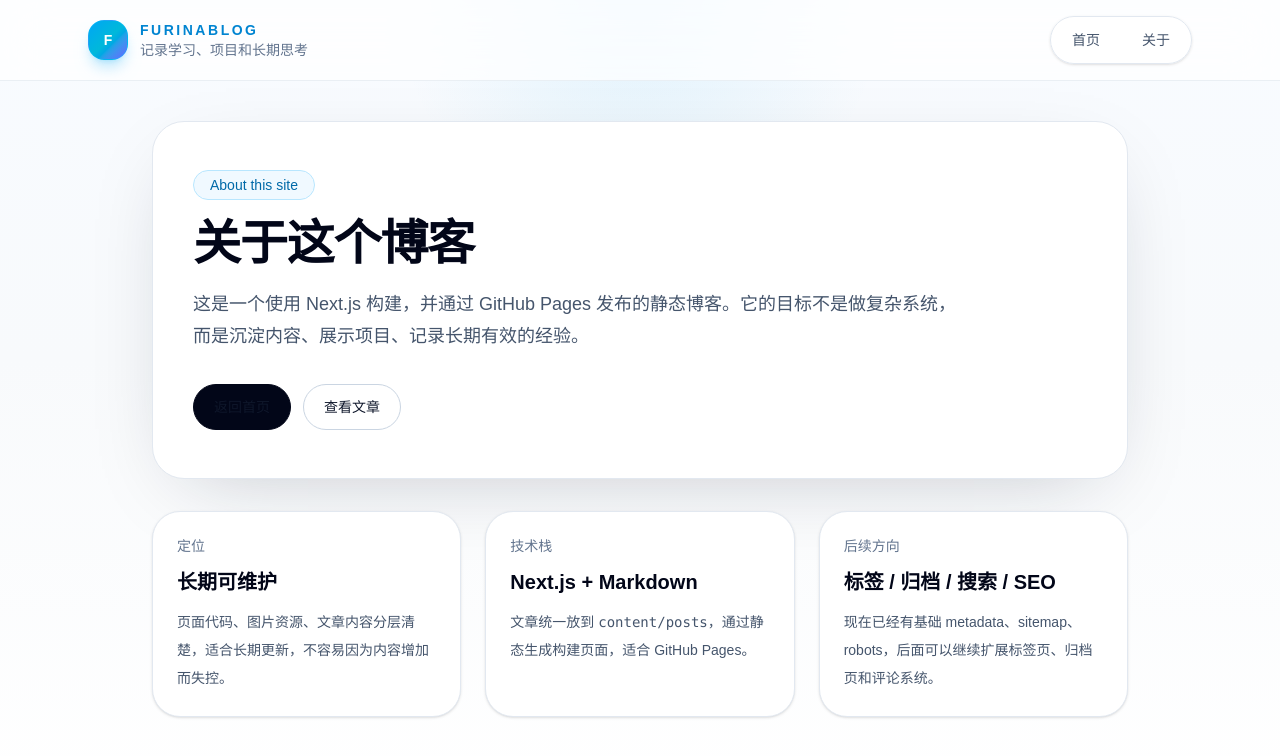
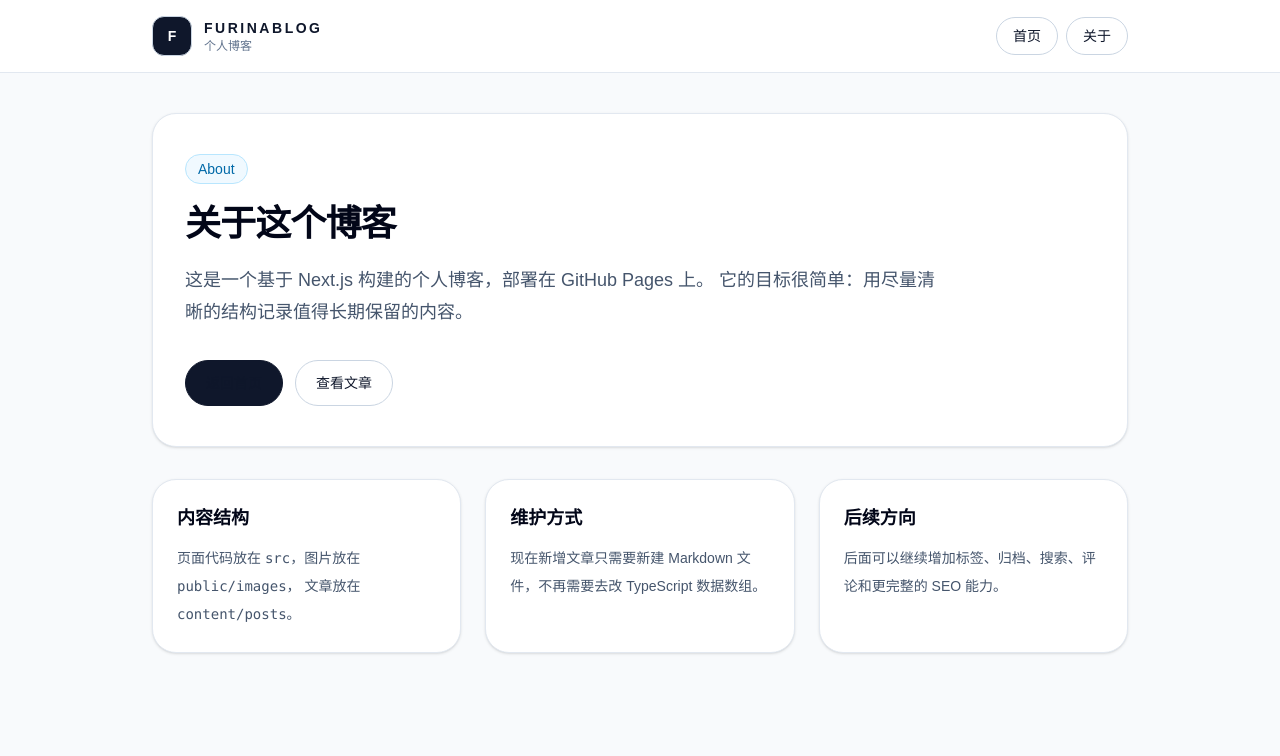
Before and after one commit to 1031260154/furinablog, a Next.js app: page /about in a window 1280 px wide. Shown: the top 756 px of the page. Built offline with nearby package versions, Linux system fonts and the light colour scheme.

Commit message:
refactor: simplify layout and unify bordered buttons

```diff
--- a/src/app/about/page.tsx
+++ b/src/app/about/page.tsx
@@ -4,83 +4,69 @@ import Header from '@/components/Header'
 
 export const metadata: Metadata = {
   title: '关于',
-  description: '了解这个博客的定位、技术栈和后续迭代方向。',
+  description: '了解这个博客的定位、技术栈和后续方向。',
   alternates: {
     canonical: '/about/',
-  },
-  openGraph: {
-    url: '/about/',
-    title: '关于 | Furinablog',
-    description: '了解这个博客的定位、技术栈和后续迭代方向。',
-    images: ['/images/cover-1.png'],
-  },
-  twitter: {
-    card: 'summary_large_image',
-    title: '关于 | Furinablog',
-    description: '了解这个博客的定位、技术栈和后续迭代方向。',
-    images: ['/images/cover-1.png'],
   },
 }
 
 export default function AboutPage() {
   return (
-    <div className="min-h-screen bg-[radial-gradient(circle_at_top,_rgba(14,165,233,0.1),_transparent_24%),linear-gradient(to_bottom,_#f8fbff,_#f8fafc_45%,_#ffffff_100%)] text-slate-900">
+    <div className="min-h-screen bg-slate-50 text-slate-900">
       <Header />
 
-      <main className="mx-auto max-w-5xl px-6 pb-20 pt-10">
-        <section className="overflow-hidden rounded-[32px] border border-slate-200 bg-white shadow-[0_24px_80px_-34px_rgba(15,23,42,0.25)]">
-          <div className="px-6 py-10 md:px-10 md:py-12">
-            <span className="inline-flex rounded-full border border-sky-200 bg-sky-50 px-4 py-1 text-sm font-medium text-sky-700">
-              About this site
+      <main className="mx-auto max-w-5xl px-6 py-10">
+        <section className="rounded-3xl border border-slate-200 bg-white px-8 py-10 shadow-sm">
+          <span className="inline-flex rounded-full border border-sky-200 bg-sky-50 px-3 py-1 text-sm font-medium text-sky-700">
+            About
           </span>
 
-            <h1 className="mt-5 text-4xl font-semibold tracking-tight text-slate-950 md:text-5xl">
+          <h1 className="mt-5 text-4xl font-semibold tracking-tight text-slate-950">
             关于这个博客
           </h1>
 
           <p className="mt-5 max-w-3xl text-lg leading-8 text-slate-600">
-              这是一个使用 Next.js 构建，并通过 GitHub Pages 发布的静态博客。它的目标不是做复杂系统，而是沉淀内容、展示项目、记录长期有效的经验。
+            这是一个基于 Next.js 构建的个人博客，部署在 GitHub Pages 上。
+            它的目标很简单：用尽量清晰的结构记录值得长期保留的内容。
           </p>
 
           <div className="mt-8 flex flex-wrap gap-3">
             <Link
               href="/"
-                className="inline-flex items-center justify-center rounded-full border border-slate-950 bg-slate-950 px-5 py-3 text-sm font-medium text-white transition hover:-translate-y-0.5 hover:border-slate-800 hover:bg-slate-800"
+              className="inline-flex items-center rounded-full border border-slate-900 bg-slate-900 px-5 py-3 text-sm font-medium text-white transition hover:bg-slate-800"
             >
               返回首页
             </Link>
+
             <Link
               href="/"
-                className="inline-flex items-center justify-center rounded-full border border-slate-300 bg-white px-5 py-3 text-sm font-medium text-slate-700 transition hover:-translate-y-0.5 hover:border-slate-400 hover:text-slate-950"
+              className="inline-flex items-center rounded-full border border-slate-300 bg-white px-5 py-3 text-sm font-medium text-slate-700 transition hover:bg-slate-50 hover:text-slate-950"
             >
               查看文章
             </Link>
           </div>
-          </div>
         </section>
 
         <section className="mt-8 grid gap-6 md:grid-cols-3">
-          <div className="rounded-[28px] border border-slate-200 bg-white p-6 shadow-sm">
-            <p className="text-sm font-medium text-slate-500">定位</p>
-            <h2 className="mt-3 text-xl font-semibold text-slate-950">长期可维护</h2>
+          <div className="rounded-3xl border border-slate-200 bg-white p-6 shadow-sm">
+            <h2 className="text-lg font-semibold text-slate-950">内容结构</h2>
             <p className="mt-3 text-sm leading-7 text-slate-600">
-              页面代码、图片资源、文章内容分层清楚，适合长期更新，不容易因为内容增加而失控。
+              页面代码放在 <code>src</code>，图片放在 <code>public/images</code>，
+              文章放在 <code>content/posts</code>。
             </p>
           </div>
 
-          <div className="rounded-[28px] border border-slate-200 bg-white p-6 shadow-sm">
-            <p className="text-sm font-medium text-slate-500">技术栈</p>
-            <h2 className="mt-3 text-xl font-semibold text-slate-950">Next.js + Markdown</h2>
+          <div className="rounded-3xl border border-slate-200 bg-white p-6 shadow-sm">
+            <h2 className="text-lg font-semibold text-slate-950">维护方式</h2>
             <p className="mt-3 text-sm leading-7 text-slate-600">
-              文章统一放到 <code>content/posts</code>，通过静态生成构建页面，适合 GitHub Pages。
+              现在新增文章只需要新建 Markdown 文件，不再需要去改 TypeScript 数据数组。
             </p>
           </div>
 
-          <div className="rounded-[28px] border border-slate-200 bg-white p-6 shadow-sm">
-            <p className="text-sm font-medium text-slate-500">后续方向</p>
-            <h2 className="mt-3 text-xl font-semibold text-slate-950">标签 / 归档 / 搜索 / SEO</h2>
+          <div className="rounded-3xl border border-slate-200 bg-white p-6 shadow-sm">
+            <h2 className="text-lg font-semibold text-slate-950">后续方向</h2>
             <p className="mt-3 text-sm leading-7 text-slate-600">
-              现在已经有基础 metadata、sitemap、robots，后面可以继续扩展标签页、归档页和评论系统。
+              后面可以继续增加标签、归档、搜索、评论和更完整的 SEO 能力。
             </p>
           </div>
         </section>
--- a/src/app/globals.css
+++ b/src/app/globals.css
@@ -1,11 +1,8 @@
 @import "tailwindcss";
 
 :root {
-  color-scheme: light;
-}
-
-* {
-  box-sizing: border-box;
+  --background: #f8fafc;
+  --foreground: #0f172a;
 }
 
 html {
@@ -13,20 +10,16 @@ html {
 }
 
 body {
-  margin: 0;
-  min-height: 100vh;
-  background: #f8fafc;
-  color: #111827;
-  font-family:
-    Arial, Helvetica, sans-serif;
+  background: var(--background);
+  color: var(--foreground);
+  font-family: Arial, Helvetica, sans-serif;
 }
 
 a {
+  text-decoration: none;
   color: inherit;
-  text-decoration: none;
 }
 
-img {
-  display: block;
-  max-width: 100%;
+* {
+  box-sizing: border-box;
 }
--- a/src/app/page.tsx
+++ b/src/app/page.tsx
@@ -6,20 +6,20 @@ import { getAllPostsMeta } from '@/lib/posts'
 
 export const metadata: Metadata = {
   title: '首页',
-  description: '记录学习路径、项目实践和长期可复用的经验沉淀。',
+  description: '记录学习、项目实践和长期积累。',
   alternates: {
     canonical: '/',
   },
   openGraph: {
     url: '/',
     title: 'Furinablog',
-    description: '记录学习路径、项目实践和长期可复用的经验沉淀。',
+    description: '记录学习、项目实践和长期积累。',
     images: ['/images/cover-1.png'],
   },
   twitter: {
     card: 'summary_large_image',
     title: 'Furinablog',
-    description: '记录学习路径、项目实践和长期可复用的经验沉淀。',
+    description: '记录学习、项目实践和长期积累。',
     images: ['/images/cover-1.png'],
   },
 }
@@ -37,9 +37,7 @@ function formatDate(date: string) {
 }
 
 function getCoverImageSrc(basePath: string, coverImage?: string) {
-  if (!coverImage) {
-    return null
-  }
+  if (!coverImage) return null
 
   const safeCover = coverImage.replace(/^\/+/, '')
   return safeCover.startsWith('images/')
@@ -53,127 +51,66 @@ export default async function HomePage() {
   const otherPosts = posts.slice(1)
   const basePath = getBasePath()
 
-  const websiteJsonLd = {
-    '@context': 'https://schema.org',
-    '@type': 'Blog',
-    name: 'Furinablog',
-    description: '记录学习路径、项目实践和长期可复用的经验沉淀。',
-    url: 'https://1031260154.github.io/furinablog/',
-    inLanguage: 'zh-CN',
-    author: {
-      '@type': 'Person',
-      name: '梁世豪',
-    },
-  }
-
   return (
-    <div className="min-h-screen bg-[radial-gradient(circle_at_top,_rgba(14,165,233,0.12),_transparent_28%),linear-gradient(to_bottom,_#f8fbff,_#eef4ff_35%,_#f8fafc_100%)] text-slate-900">
-      <script
-        type="application/ld+json"
-        dangerouslySetInnerHTML={{ __html: JSON.stringify(websiteJsonLd) }}
-      />
-
+    <div className="min-h-screen bg-slate-50 text-slate-900">
       <Header />
 
-      <main className="mx-auto max-w-6xl px-6 pb-20 pt-10">
-        <section className="relative overflow-hidden rounded-[32px] border border-white/70 bg-white/80 px-6 py-8 shadow-[0_24px_80px_-32px_rgba(15,23,42,0.35)] backdrop-blur xl:px-10 xl:py-10">
-          <div className="absolute inset-y-0 right-0 w-1/2 bg-[radial-gradient(circle_at_top_right,_rgba(56,189,248,0.16),_transparent_55%)]" />
-          <div className="relative grid gap-8 lg:grid-cols-[1.15fr_0.85fr] lg:items-center">
-            <div>
-              <span className="inline-flex rounded-full border border-sky-200 bg-sky-50 px-4 py-1 text-sm font-medium text-sky-700">
-                个人博客 / 静态站点 / Markdown 内容管理
+      <main className="mx-auto max-w-5xl px-6 py-10">
+        <section className="rounded-3xl border border-slate-200 bg-white px-8 py-10 shadow-sm">
+          <div className="max-w-3xl">
+            <span className="inline-flex rounded-full border border-sky-200 bg-sky-50 px-3 py-1 text-sm font-medium text-sky-700">
+              Personal Blog
             </span>
 
             <h1 className="mt-5 text-4xl font-semibold tracking-tight text-slate-950 md:text-5xl">
-                把文章、项目和思考，
-                <span className="bg-gradient-to-r from-sky-600 via-cyan-500 to-indigo-600 bg-clip-text text-transparent">
-                  {' '}
-                  沉淀成长期资产
-                </span>
+              记录学习、项目和长期有效的思考
             </h1>
 
-              <p className="mt-5 max-w-2xl text-lg leading-8 text-slate-600">
-                这里记录我的学习路径、项目实践和值得反复回看的经验。现在首页和文章详情已经统一为同一套轻盈、卡片化、可长期维护的视觉语言。
+            <p className="mt-5 text-lg leading-8 text-slate-600">
+              这个博客用来沉淀值得反复回看的内容。现在文章已经迁移到 Markdown，
+              后续维护会更清晰，也更适合长期更新。
             </p>
 
             <div className="mt-8 flex flex-wrap gap-3">
               <Link
                 href={featuredPost ? `/posts/${featuredPost.slug}` : '/about'}
-                  className="inline-flex items-center justify-center rounded-full border border-slate-950 bg-slate-950 px-5 py-3 text-sm font-medium text-white transition hover:-translate-y-0.5 hover:border-slate-800 hover:bg-slate-800"
+                className="inline-flex items-center rounded-full border border-slate-900 bg-slate-900 px-5 py-3 text-sm font-medium text-white transition hover:bg-slate-800"
               >
                 {featuredPost ? '阅读最新文章' : '查看关于页面'}
               </Link>
 
               <Link
                 href="/about"
-                  className="inline-flex items-center justify-center rounded-full border border-slate-300 bg-white px-5 py-3 text-sm font-medium text-slate-700 transition hover:-translate-y-0.5 hover:border-slate-400 hover:text-slate-950"
+                className="inline-flex items-center rounded-full border border-slate-300 bg-white px-5 py-3 text-sm font-medium text-slate-700 transition hover:bg-slate-50 hover:text-slate-950"
               >
                 关于本站
               </Link>
             </div>
           </div>
-
-            <div className="grid gap-4 sm:grid-cols-2">
-              <div className="rounded-3xl border border-slate-200/80 bg-white/85 p-5 shadow-sm sm:col-span-2">
-                <p className="text-sm font-medium text-slate-500">站点概览</p>
-                <div className="mt-4 grid gap-4 sm:grid-cols-3">
-                  <div>
-                    <p className="text-3xl font-semibold text-slate-950">{posts.length}</p>
-                    <p className="mt-1 text-sm text-slate-500">已发布文章</p>
-                  </div>
-                  <div>
-                    <p className="text-3xl font-semibold text-slate-950">MD</p>
-                    <p className="mt-1 text-sm text-slate-500">内容维护方式</p>
-                  </div>
-                  <div>
-                    <p className="text-3xl font-semibold text-slate-950">Pages</p>
-                    <p className="mt-1 text-sm text-slate-500">自动部署目标</p>
-                  </div>
-                </div>
-              </div>
-
-              <div className="rounded-3xl border border-slate-200/80 bg-slate-950 p-5 text-slate-50 shadow-sm">
-                <p className="text-sm font-medium text-slate-300">维护体验</p>
-                <p className="mt-3 text-lg font-semibold">文章与代码分离</p>
-                <p className="mt-2 text-sm leading-7 text-slate-300">
-                  文章统一存放到{' '}
-                  <code className="rounded bg-white/10 px-1.5 py-0.5 text-slate-100">
-                    content/posts
-                  </code>
-                  ，后续维护更清晰。
-                </p>
-              </div>
-
-              <div className="rounded-3xl border border-slate-200/80 bg-gradient-to-br from-sky-500 to-indigo-500 p-5 text-white shadow-sm">
-                <p className="text-sm font-medium text-sky-100">站点目标</p>
-                <p className="mt-3 text-lg font-semibold">简洁、稳定、长期可迭代</p>
-                <p className="mt-2 text-sm leading-7 text-sky-50/90">
-                  优先保证结构清楚，后续再扩展标签、归档、搜索和 SEO。
-                </p>
-              </div>
-            </div>
-          </div>
         </section>
 
         {featuredPost ? (
-          <section className="mt-10 grid gap-6 lg:grid-cols-[1.15fr_0.85fr]">
-            <article className="overflow-hidden rounded-[28px] border border-slate-200 bg-white shadow-[0_24px_80px_-36px_rgba(15,23,42,0.28)]">
-              <div className="relative aspect-[16/9] overflow-hidden bg-slate-100">
+          <section className="mt-10">
+            <div className="mb-4 flex items-center justify-between">
+              <h2 className="text-2xl font-semibold tracking-tight text-slate-950">
+                精选文章
+              </h2>
+              <span className="text-sm text-slate-500">最新发布</span>
+            </div>
+
+            <article className="overflow-hidden rounded-3xl border border-slate-200 bg-white shadow-sm">
+              <div className="grid md:grid-cols-[1.1fr_0.9fr]">
+                <div className="relative min-h-[260px] bg-slate-100">
                   {getCoverImageSrc(basePath, featuredPost.coverImage) ? (
                     <Image
                       src={getCoverImageSrc(basePath, featuredPost.coverImage)!}
                       alt={featuredPost.title}
                       fill
                       priority
-                    sizes="(min-width: 1024px) 66vw, 100vw"
+                      sizes="(min-width: 768px) 60vw, 100vw"
                       className="object-cover"
                     />
                   ) : null}
-
-                <div className="absolute inset-0 bg-gradient-to-t from-slate-950/60 via-slate-950/15 to-transparent" />
-                <div className="absolute left-6 top-6 inline-flex rounded-full border border-white/40 bg-white/90 px-3 py-1 text-xs font-medium text-slate-700 backdrop-blur">
-                  精选文章
-                </div>
                 </div>
 
                 <div className="p-6 md:p-8">
@@ -185,9 +122,9 @@ export default async function HomePage() {
                     <span>{featuredPost.author}</span>
                   </div>
 
-                <h2 className="mt-4 text-2xl font-semibold tracking-tight text-slate-950 md:text-3xl">
+                  <h3 className="mt-4 text-2xl font-semibold tracking-tight text-slate-950">
                     {featuredPost.title}
-                </h2>
+                  </h3>
 
                   <p className="mt-4 text-base leading-8 text-slate-600">
                     {featuredPost.summary}
@@ -198,7 +135,7 @@ export default async function HomePage() {
                       {featuredPost.tags.map((tag) => (
                         <span
                           key={tag}
-                        className="rounded-full border border-sky-200 bg-sky-50 px-3 py-1 text-xs font-medium text-sky-700"
+                          className="rounded-full border border-slate-200 bg-slate-50 px-3 py-1 text-xs font-medium text-slate-600"
                         >
                           #{tag}
                         </span>
@@ -208,61 +145,34 @@ export default async function HomePage() {
 
                   <Link
                     href={`/posts/${featuredPost.slug}`}
-                  className="mt-6 inline-flex items-center rounded-full border border-slate-950 bg-slate-950 px-5 py-3 text-sm font-medium text-white transition hover:-translate-y-0.5 hover:border-slate-800 hover:bg-slate-800"
+                    className="mt-6 inline-flex items-center rounded-full border border-slate-300 bg-white px-5 py-3 text-sm font-medium text-slate-700 transition hover:bg-slate-50 hover:text-slate-950"
                   >
                     阅读全文
                   </Link>
                 </div>
+              </div>
             </article>
-
-            <aside className="grid gap-6">
-              <div className="rounded-[28px] border border-slate-200 bg-white p-6 shadow-sm">
-                <p className="text-sm font-medium text-slate-500">现在这套首页会统一什么</p>
-                <ul className="mt-4 space-y-3 text-sm leading-7 text-slate-600">
-                  <li>• 统一 Hero、文章卡片、按钮和信息层级。</li>
-                  <li>• 首页与详情页共享同一套圆角、边框、阴影和留白节奏。</li>
-                  <li>• 后续扩展归档、标签、搜索时不需要推翻重做。</li>
-                </ul>
-              </div>
-
-              <div className="rounded-[28px] border border-slate-200 bg-white p-6 shadow-sm">
-                <p className="text-sm font-medium text-slate-500">当前维护方式</p>
-                <p className="mt-3 text-lg font-semibold text-slate-950">直接编辑 Markdown</p>
-                <p className="mt-2 text-sm leading-7 text-slate-600">
-                  文章不再写死在 TypeScript 数组里，后续新增内容只需要新建一篇{' '}
-                  <code>*.md</code> 文件并提交到仓库。
-                </p>
-              </div>
-            </aside>
           </section>
         ) : null}
 
         <section className="mt-12">
-          <div className="flex flex-col gap-3 md:flex-row md:items-end md:justify-between">
-            <div>
-              <p className="text-sm font-medium uppercase tracking-[0.2em] text-sky-600">
-                Posts
-              </p>
-              <h2 className="mt-2 text-3xl font-semibold tracking-tight text-slate-950">
+          <div className="mb-4 flex items-center justify-between">
+            <h2 className="text-2xl font-semibold tracking-tight text-slate-950">
               最新文章
             </h2>
-              <p className="mt-2 text-slate-600">
-                首页列表也改成了更稳定的卡片布局，后续增加文章不会显得拥挤。
-              </p>
-            </div>
-            <p className="text-sm text-slate-500">共 {posts.length} 篇文章</p>
+            <span className="text-sm text-slate-500">共 {posts.length} 篇</span>
           </div>
 
           {otherPosts.length === 0 ? (
-            <div className="mt-6 rounded-[28px] border border-dashed border-slate-300 bg-white/70 px-6 py-10 text-center text-slate-500">
-              目前只有一篇文章，继续更新就会自动显示在这里。
+            <div className="rounded-3xl border border-slate-200 bg-white px-6 py-10 text-center text-slate-500 shadow-sm">
+              目前只有一篇文章，继续更新后会显示更多内容。
             </div>
           ) : (
-            <div className="mt-6 grid gap-6 md:grid-cols-2">
+            <div className="grid gap-6 md:grid-cols-2">
               {otherPosts.map((post) => (
                 <article
                   key={post.slug}
-                  className="group overflow-hidden rounded-[28px] border border-slate-200 bg-white shadow-[0_18px_48px_-28px_rgba(15,23,42,0.28)] transition duration-300 hover:-translate-y-1 hover:shadow-[0_30px_80px_-34px_rgba(15,23,42,0.3)]"
+                  className="overflow-hidden rounded-3xl border border-slate-200 bg-white shadow-sm transition hover:-translate-y-0.5"
                 >
                   <div className="relative aspect-[16/9] bg-slate-100">
                     {getCoverImageSrc(basePath, post.coverImage) ? (
@@ -271,7 +181,7 @@ export default async function HomePage() {
                         alt={post.title}
                         fill
                         sizes="(min-width: 768px) 50vw, 100vw"
-                        className="object-cover transition duration-500 group-hover:scale-[1.03]"
+                        className="object-cover"
                       />
                     ) : null}
                   </div>
@@ -287,24 +197,13 @@ export default async function HomePage() {
                       {post.title}
                     </h3>
 
-                    <p className="mt-3 text-sm leading-7 text-slate-600">{post.summary}</p>
-
-                    {post.tags.length > 0 ? (
-                      <div className="mt-4 flex flex-wrap gap-2">
-                        {post.tags.slice(0, 3).map((tag) => (
-                          <span
-                            key={tag}
-                            className="rounded-full border border-slate-200 bg-slate-50 px-3 py-1 text-xs font-medium text-slate-600"
-                          >
-                            #{tag}
-                          </span>
-                        ))}
-                      </div>
-                    ) : null}
+                    <p className="mt-3 text-sm leading-7 text-slate-600">
+                      {post.summary}
+                    </p>
 
                     <Link
                       href={`/posts/${post.slug}`}
-                      className="mt-5 inline-flex items-center rounded-full border border-slate-300 bg-white px-4 py-2 text-sm font-medium text-slate-700 transition hover:border-slate-400 hover:text-slate-950"
+                      className="mt-5 inline-flex items-center rounded-full border border-slate-300 bg-white px-4 py-2 text-sm font-medium text-slate-700 transition hover:bg-slate-50 hover:text-slate-950"
                     >
                       阅读全文
                     </Link>
--- a/src/components/Header.tsx
+++ b/src/components/Header.tsx
@@ -7,25 +7,26 @@ const navItems = [
 
 export default function Header() {
   return (
-    <header className="sticky top-0 z-40 border-b border-slate-200/70 bg-white/75 backdrop-blur-xl">
-      <div className="mx-auto flex max-w-6xl items-center justify-between px-6 py-4">
-        <Link href="/" className="group inline-flex items-center gap-3">
-          <span className="flex h-10 w-10 items-center justify-center rounded-2xl border border-sky-400/40 bg-gradient-to-br from-sky-500 via-cyan-500 to-indigo-500 text-sm font-semibold text-white shadow-lg shadow-sky-500/25 transition-transform duration-300 group-hover:scale-105">
+    <header className="sticky top-0 z-50 border-b border-slate-200 bg-white/90 backdrop-blur">
+      <div className="mx-auto flex max-w-5xl items-center justify-between px-6 py-4">
+        <Link href="/" className="flex items-center gap-3">
+          <div className="flex h-10 w-10 items-center justify-center rounded-xl border border-slate-300 bg-slate-900 text-sm font-semibold text-white">
             F
-          </span>
-
+          </div>
           <div>
-            <p className="text-sm font-semibold tracking-[0.18em] text-sky-600">FURINABLOG</p>
-            <p className="text-sm text-slate-500">记录学习、项目和长期思考</p>
+            <p className="text-sm font-semibold tracking-[0.18em] text-slate-900">
+              FURINABLOG
+            </p>
+            <p className="text-xs text-slate-500">个人博客</p>
           </div>
         </Link>
 
-        <nav className="flex items-center gap-2 rounded-full border border-slate-200 bg-white/80 p-1 text-sm text-slate-600 shadow-sm">
+        <nav className="flex items-center gap-2">
           {navItems.map((item) => (
             <Link
               key={item.href}
               href={item.href}
-              className="rounded-full border border-transparent px-4 py-2 font-medium transition hover:border-slate-200 hover:bg-slate-50 hover:text-slate-900"
+              className="inline-flex items-center rounded-full border border-slate-300 bg-white px-4 py-2 text-sm font-medium text-slate-700 transition hover:border-slate-400 hover:bg-slate-50 hover:text-slate-950"
             >
               {item.label}
             </Link>
```
Also changed, not shown: src/app/posts/[slug]/page.tsx (+22 -34 lines). Lines whose indentation alone changed are shown as unchanged.
